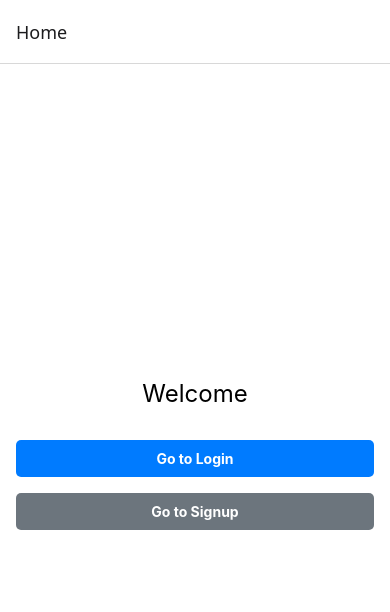
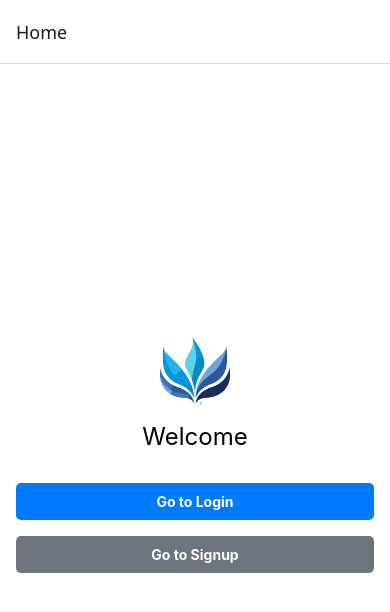
Before and after one commit to RafaCMur/auth-screens-react-native, a React Native app: screen /Home in a window 390 px wide. Shown: the top 612 px of the page. Built offline with nearby package versions, Linux system fonts and the light colour scheme.

Commit message:
improve home and dashboard screens

```diff
--- a/components/dashboard.jsx
+++ b/components/dashboard.jsx
@@ -1,7 +1,8 @@
 import React, { useContext } from "react";
-import { View, Text, Pressable } from "react-native";
+import { View, Text, Pressable, Image } from "react-native";
 import { globalStyles } from "../utils/styles";
 import { AuthContext } from "../context/AuthContext";
+import logo from "../assets/flower-logo-free-royalty.jpg";
 
 /**
  * Dashboard screen component
@@ -11,21 +12,40 @@ export function DashboardScreen({ navigation }) {
   const { user, logout } = useContext(AuthContext);
 
   /**
-   * Closes the session and return to the Home screen (reset the navigation stack)
+   * Closes the session and returns to the Home screen (reset the navigation stack)
    */
   const handleLogout = () => {
     logout();
     navigation.reset({
       index: 0,
-      routes: [{ name: "Home" }], // Vuelve a Home al cerrar sesión
+      routes: [{ name: "Home" }],
     });
   };
 
   return (
     <View style={globalStyles.container}>
+      {/* Logo */}
+      <View style={globalStyles.centeredContainer}>
+        <Image
+          source={logo}
+          style={{ width: 70, height: 70, marginBottom: 16 }}
+          resizeMode="contain"
+        />
+      </View>
+
+      {/* Welcome Message */}
       <Text style={globalStyles.title}>Dashboard</Text>
-      <Text>Welcome, {user?.email}</Text>
+      <Text style={globalStyles.subtitle}>Welcome, {user?.email}</Text>
 
+      {/* User Stats (Fake Data) */}
+      <View style={globalStyles.card}>
+        <Text style={globalStyles.cardTitle}>Your Stats</Text>
+        <Text style={globalStyles.cardText}>🔹 Last Login: Today at 14:30</Text>
+        <Text style={globalStyles.cardText}>🔹 Completed Actions: 12</Text>
+        <Text style={globalStyles.cardText}>🔹 Account Type: Premium</Text>
+      </View>
+
+      {/* Logout Button */}
       <Pressable style={globalStyles.dangerButton} onPress={handleLogout}>
         <Text style={globalStyles.buttonText}>Logout</Text>
       </Pressable>
--- a/components/home-screen.jsx
+++ b/components/home-screen.jsx
@@ -1,6 +1,7 @@
 import React from "react";
-import { View, Text, Pressable } from "react-native";
+import { View, Text, Pressable, Image } from "react-native";
 import { globalStyles } from "../utils/styles";
+import logo from "../assets/flower-logo-free-royalty.jpg";
 
 /**
  * HomeScreen component. This is the first screen that the user should see when
@@ -12,6 +13,15 @@ import { globalStyles } from "../utils/styles";
 export function HomeScreen({ navigation }) {
   return (
     <View style={globalStyles.container}>
+      {/* Logo */}
+      <View style={globalStyles.centeredContainer}>
+        <Image
+          source={logo}
+          style={{ width: 70, height: 70, marginBottom: 16 }}
+          resizeMode="contain"
+        />
+      </View>
+
       <Text style={globalStyles.title}>Welcome</Text>
 
       {/* Navigate to Login */}
--- a/utils/styles.js
+++ b/utils/styles.js
@@ -18,6 +18,12 @@ export const globalStyles = StyleSheet.create({
     fontSize: 24,
     marginBottom: 16,
     textAlign: "center",
+  },
+  subtitle: {
+    fontSize: 18,
+    textAlign: "center",
+    color: "#666",
+    marginBottom: 20,
   },
   inputContainer: {
     flexDirection: "row",
@@ -53,4 +59,27 @@ export const globalStyles = StyleSheet.create({
   fieldContainer: {
     marginBottom: 16,
   },
+  centeredContainer: {
+    alignItems: "center",
+  },
+  card: {
+    backgroundColor: "#f8f9fa",
+    padding: 16,
+    borderRadius: 8,
+    shadowColor: "#000",
+    shadowOffset: { width: 0, height: 2 },
+    shadowOpacity: 0.1,
+    shadowRadius: 4,
+    elevation: 3, // Para Android
+    marginBottom: 20,
+  },
+  cardTitle: {
+    fontSize: 18,
+    fontWeight: "bold",
+    marginBottom: 8,
+  },
+  cardText: {
+    fontSize: 14,
+    color: "#555",
+  },
 });
```
Also changed, not shown: assets/flower-logo-free-royalty.jpg (added), assets/flower-logo-free-royalty.svg (added).
